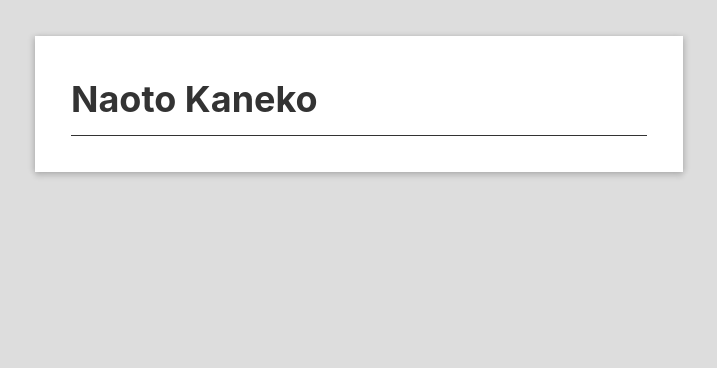
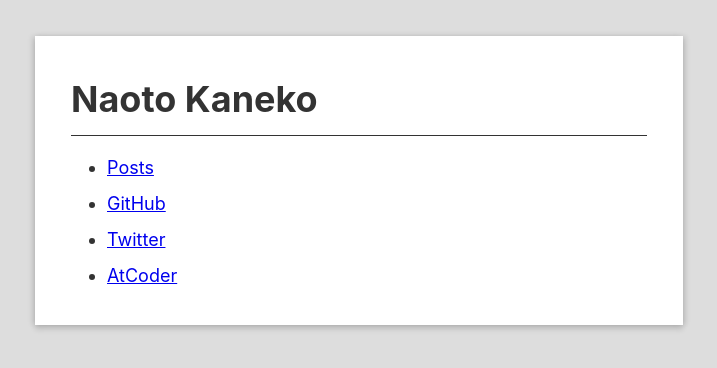
Before and after one commit to neko314/homepage, a Nuxt app: page / in a window 1280 px wide. Shown: the top 368 px of the page, without its empty margins (281-998 px from the left). Built offline with nearby package versions, Linux system fonts and the light colour scheme.

Commit message:
Add links on top page

```diff
--- a/pages/index.vue
+++ b/pages/index.vue
@@ -1,3 +1,19 @@
 <template>
-  <h1>Naoto Kaneko</h1>
+  <div>
+    <h1>Naoto Kaneko</h1>
+    <ul>
+      <li>
+        <nuxt-link to="/posts/">Posts</nuxt-link>
+      </li>
+      <li>
+        <a href="https://github.com/naoty">GitHub</a>
+      </li>
+      <li>
+        <a href="https://twitter.com/naoty_k">Twitter</a>
+      </li>
+      <li>
+        <a href="https://atcoder.jp/users/naoty">AtCoder</a>
+      </li>
+    </ul>
+  </div>
 </template>
```
